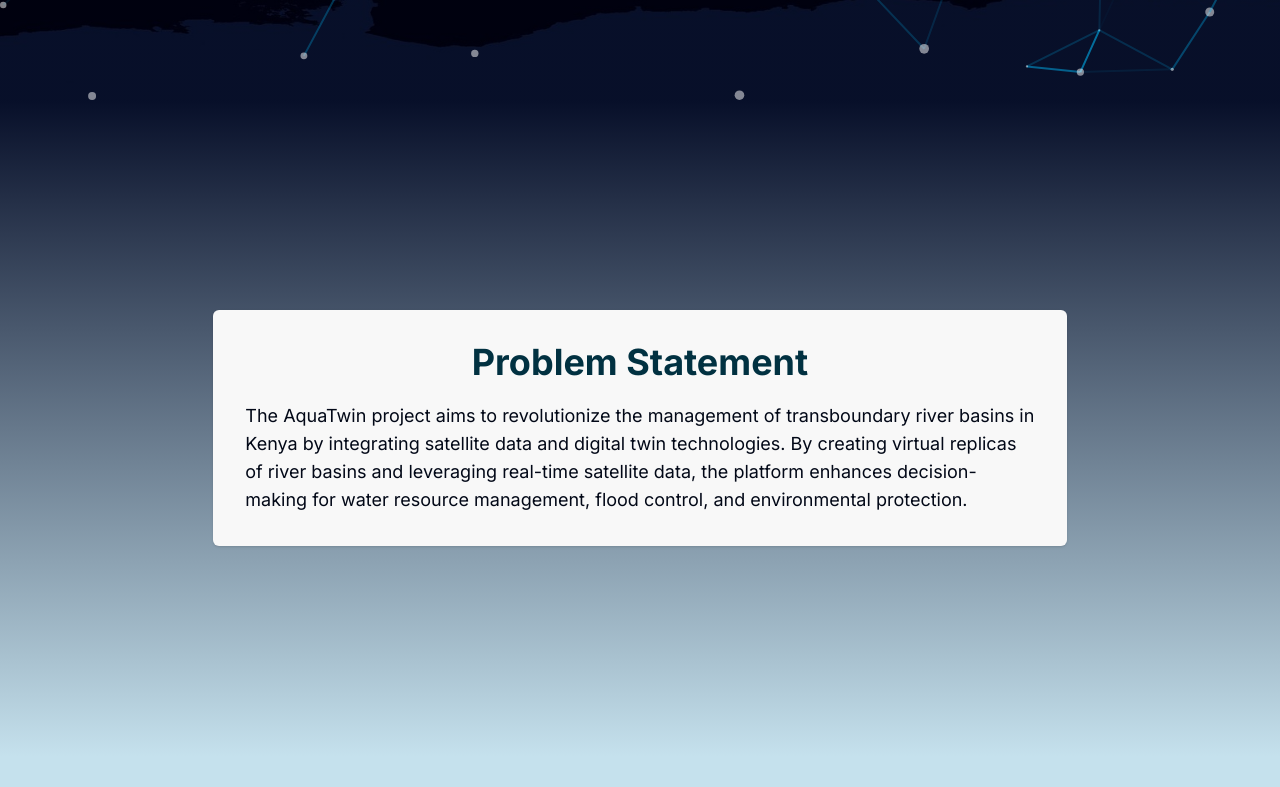
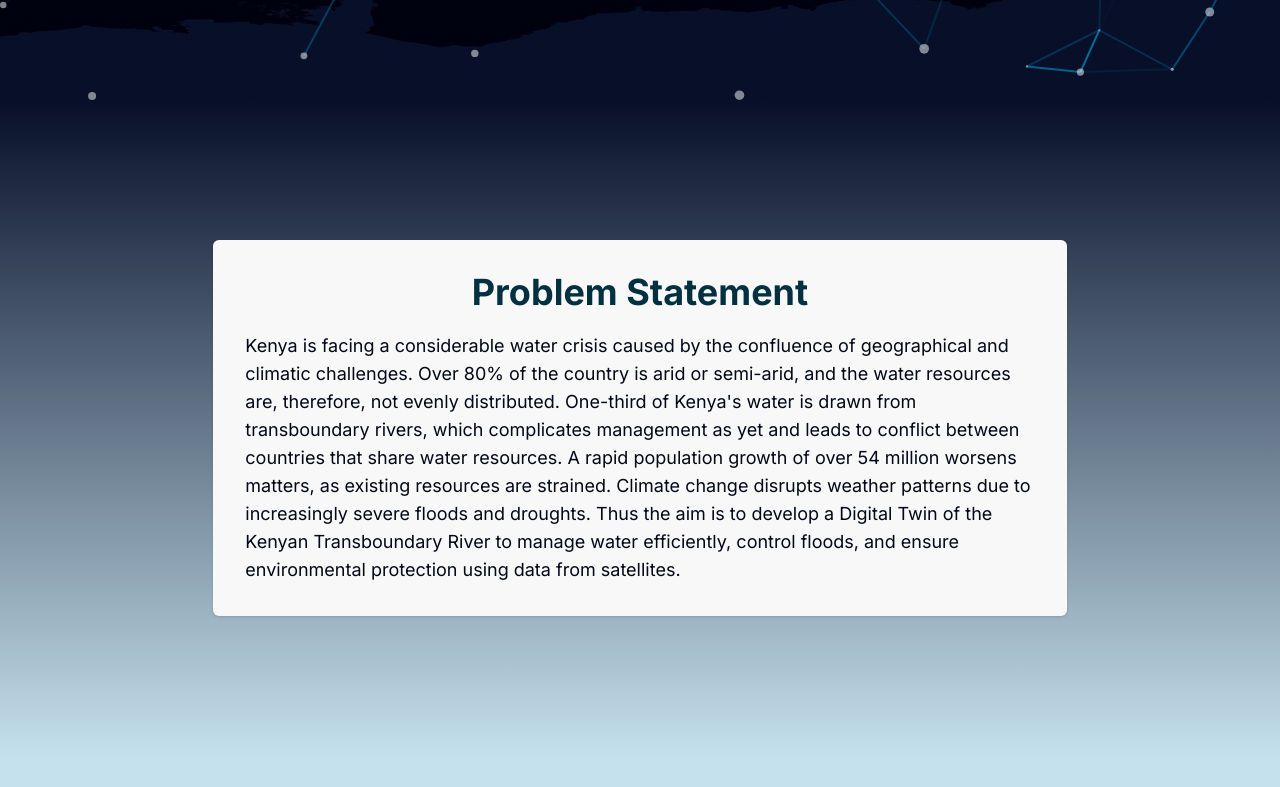
Before and after one commit to AquaTwin/Website, a Next.js app in the folder aquatwin/: page / in a window 1280 px wide. Shown: the part 700-1487 px from the top of the page. Built offline with nearby package versions, Linux system fonts and the light colour scheme.

Commit message:
docs: Write problem statement

```diff
--- a/aquatwin/src/components/problem.tsx
+++ b/aquatwin/src/components/problem.tsx
@@ -1,17 +1,35 @@
-import React from 'react'
-import Container from './container'
+import React from "react";
+import Container from "./container";
 
 const Problem = () => {
   return (
-    <Container className='px-0 bg-gradient-to-b from-[#070f29] to-primary-1' >
-      <section className="flex flex-col justify-center items-center h-[90vh] md:h-[75vh]" id='problem-statement'>
-      <div className='bg-[#F8F8F8] p-8 md:w-2/3 mx-2 shadow rounded-md'>
-            <h2 className="text-4xl font-bold text-title text-center mb-5 z-10">Problem Statement</h2>
-            <p className='md:text-lg'>The AquaTwin project aims to revolutionize the management of transboundary river basins in Kenya by integrating satellite data and digital twin technologies. By creating virtual replicas of river basins and leveraging real-time satellite data, the platform enhances decision-making for water resource management, flood control, and environmental protection.</p>
+    <Container className="px-0 bg-gradient-to-b from-[#070f29] to-primary-1">
+      <section
+        className="flex flex-col justify-center items-center h-[90vh] md:h-[75vh]"
+        id="problem-statement"
+      >
+        <div className="bg-[#F8F8F8] p-8 md:w-2/3 mx-2 shadow rounded-md">
+          <h2 className="text-4xl font-bold text-title text-center mb-5 z-10">
+            Problem Statement
+          </h2>
+          <p className="md:text-lg">
+            Kenya is facing a considerable water crisis caused by the confluence
+            of geographical and climatic challenges. Over 80% of the country is
+            arid or semi-arid, and the water resources are, therefore, not
+            evenly distributed. One-third of Kenya's water is drawn from
+            transboundary rivers, which complicates management as yet and leads
+            to conflict between countries that share water resources. A rapid
+            population growth of over 54 million worsens matters, as existing
+            resources are strained. Climate change disrupts weather patterns due
+            to increasingly severe floods and droughts. Thus the aim is to
+            develop a Digital Twin of the Kenyan Transboundary River to manage
+            water efficiently, control floods, and ensure environmental
+            protection using data from satellites.
+          </p>
         </div>
       </section>
-    </Container >
-  )
-}
+    </Container>
+  );
+};
 
-export default Problem
+export default Problem;
```
